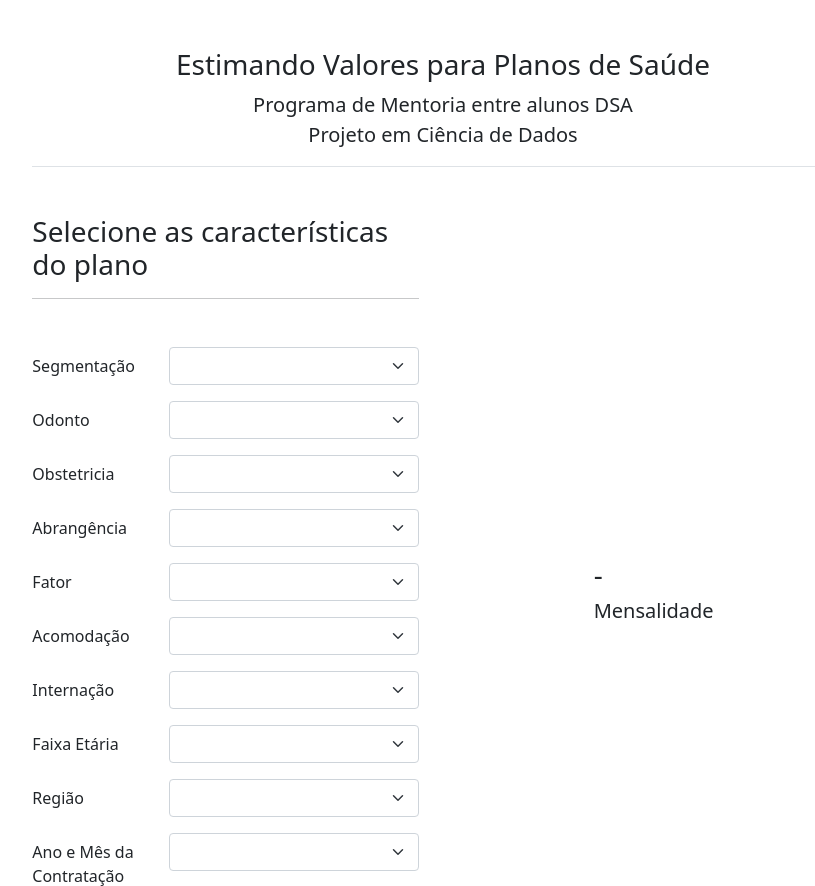
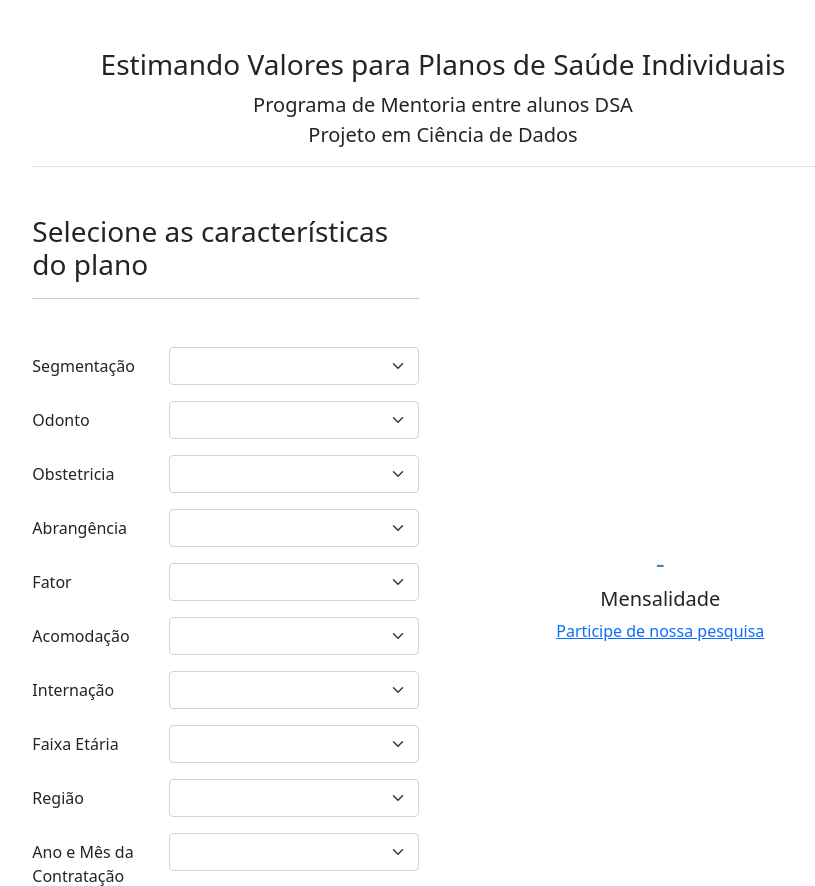
Before and after one commit to edrjc/how-much-app, a Python web app: template templates/index.html in a window 1280 px wide. Shown: the top 886 px of the page, without its empty margins (197-1012 px from the left). Run offline with Jinja, Linux system fonts and the light colour scheme; the template is opened without the code that fills it, so the values that code supplies are empty.

Commit message:
mudança título, adição link pesquisa e mudança cor fonte valor mensalidade prevista

```diff
--- a/templates/index.html
+++ b/templates/index.html
@@ -14,7 +14,7 @@
     <div class="col-lg-8 mx-auto p-3 py-md-5">
       <header class="d-flex flex-column align-items-center pb-3 mb-5 border-bottom">
         <a href="/" class="d-flex align-items-center text-dark text-decoration-none">
-          <span class="fs-4 col-md-12"><h3>Estimando Valores para Planos de Saúde</h3></span>
+          <span class="fs-4 col-md-12"><h3>Estimando Valores para Planos de Saúde Individuais</h3></span>
         </a>
         <div class="d-flex align-items-center">
           <p class="fs-5 col-md-12 mb-0">Programa de Mentoria entre alunos DSA</p>
@@ -118,19 +118,16 @@
                 <a class="btn btn-primary btn-lg px-4" id="how_much_button" data-bs-toggle="tooltip" data-bs-placement="top" title="Obter estimativa!">How Much?</a>
               </div>
             </div>
-
-            <!-- <div class="mb-5">
-              <a class="btn btn-primary btn-lg px-4" id="how_much_button">How Much?</a>
-            </div> -->
           </div>
 
           <div class="col-md-6">
             <div class="container h-100">
                 <div class="row align-items-center h-100">
-                    <div class="col-6 mx-auto">
-                      <h3 id="how_much_answer">-</h3>
+                  <div class="d-flex flex-column align-items-center col-sm-12">
+                      <h3 id="how_much_answer" style="color: steelblue;">-</h3>
                       <h5>Mensalidade</h5>
-                    </div>
+                      <a href="https://surveyheart.com/form/614296822cf97429d1b9a454" target="_blank">Participe de nossa pesquisa</a>
+                  </div>
                 </div>
             </div>
           </div>
```
